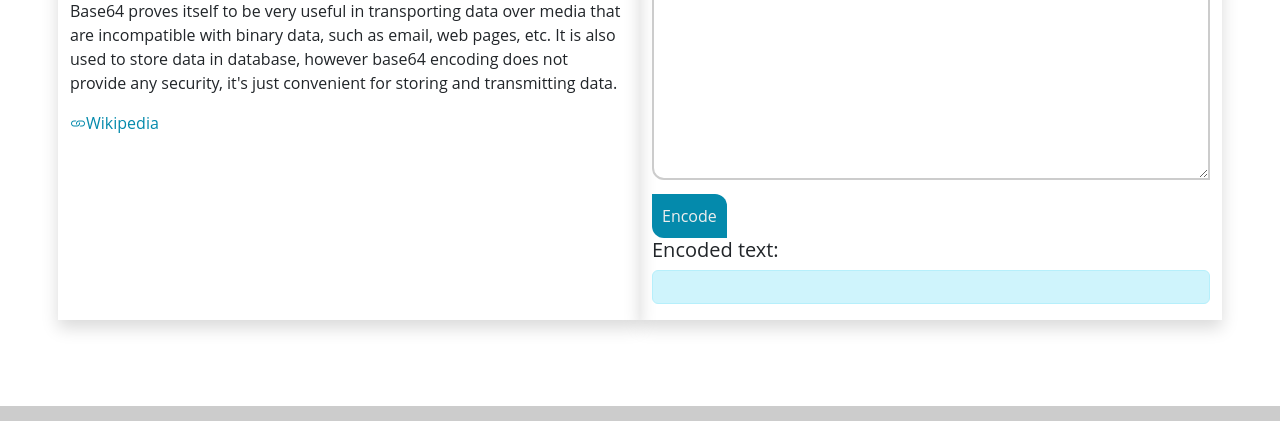
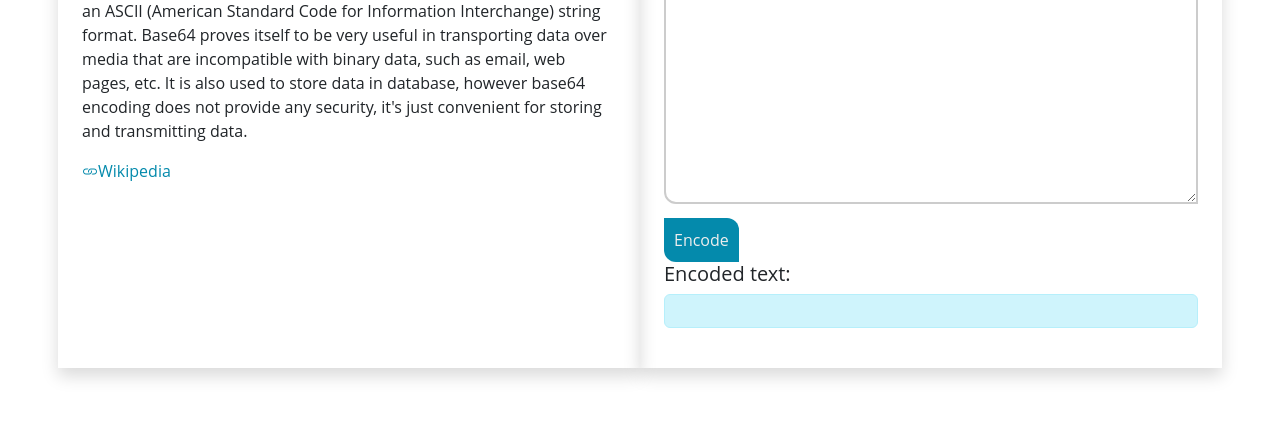
Before and after one commit to mz0x0100/mz0x0100.github.io, a plain HTML site: page tools/base64.html in a window 1280 px wide. Shown: the part 235-656 px from the top of the page. Drawn offline with nearby package versions, Linux system fonts and the light colour scheme.

Commit message:
Add files via upload

```diff
--- a/tools/base64.html
+++ b/tools/base64.html
@@ -68,7 +68,7 @@
 
         <div class="main myContent container">
             <div class="row gy-4">
-                <div class="col-lg-6 col-md-12 shadow">
+                <div class="col-lg-6 col-md-12 shadow p-4">
                     <h2>Base64</h2>
                     <p style="text-align: left;">
                         Base64 is an encoding scheme used to represet binary data
@@ -81,7 +81,7 @@
                     </p>
                     <a href="https://en.wikipedia.org/wiki/Base64" target="_blank" rel="noopener noreferrer" class="bi bi-link">Wikipedia</a>
                 </div>
-                <div class="col-lg-6 col-md-12 shadow">
+                <div class="col-lg-6 col-md-12 shadow p-4">
                     <div class="d-flex selection">
                         <button class="selection-item selected">Encode</button>
                         <button class="selection-item">Decode</button>
```
Also changed, not shown: tools/qr_gen.html (+7 -4 lines), tools/xortool.html (+2 -2 lines).
